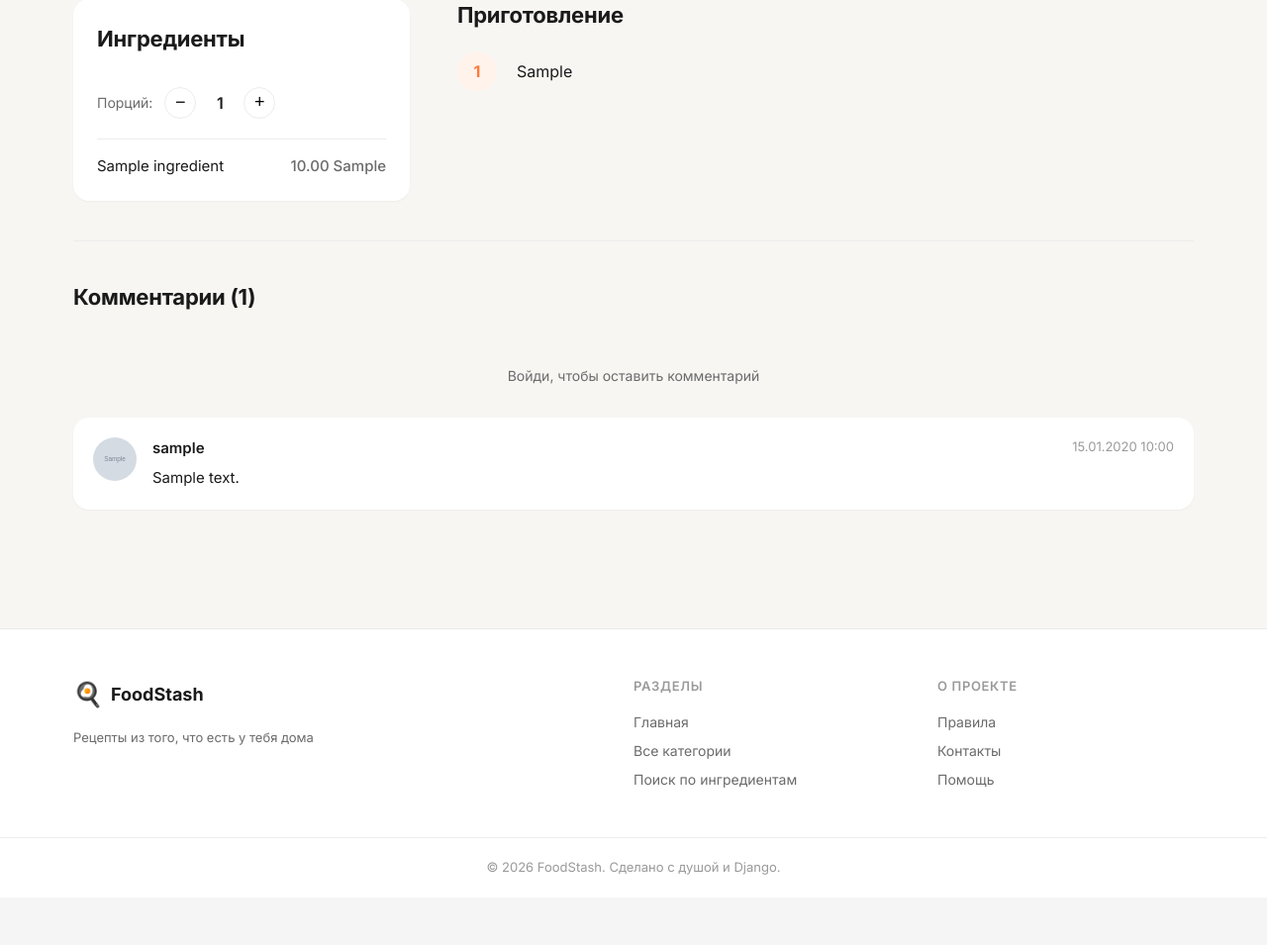
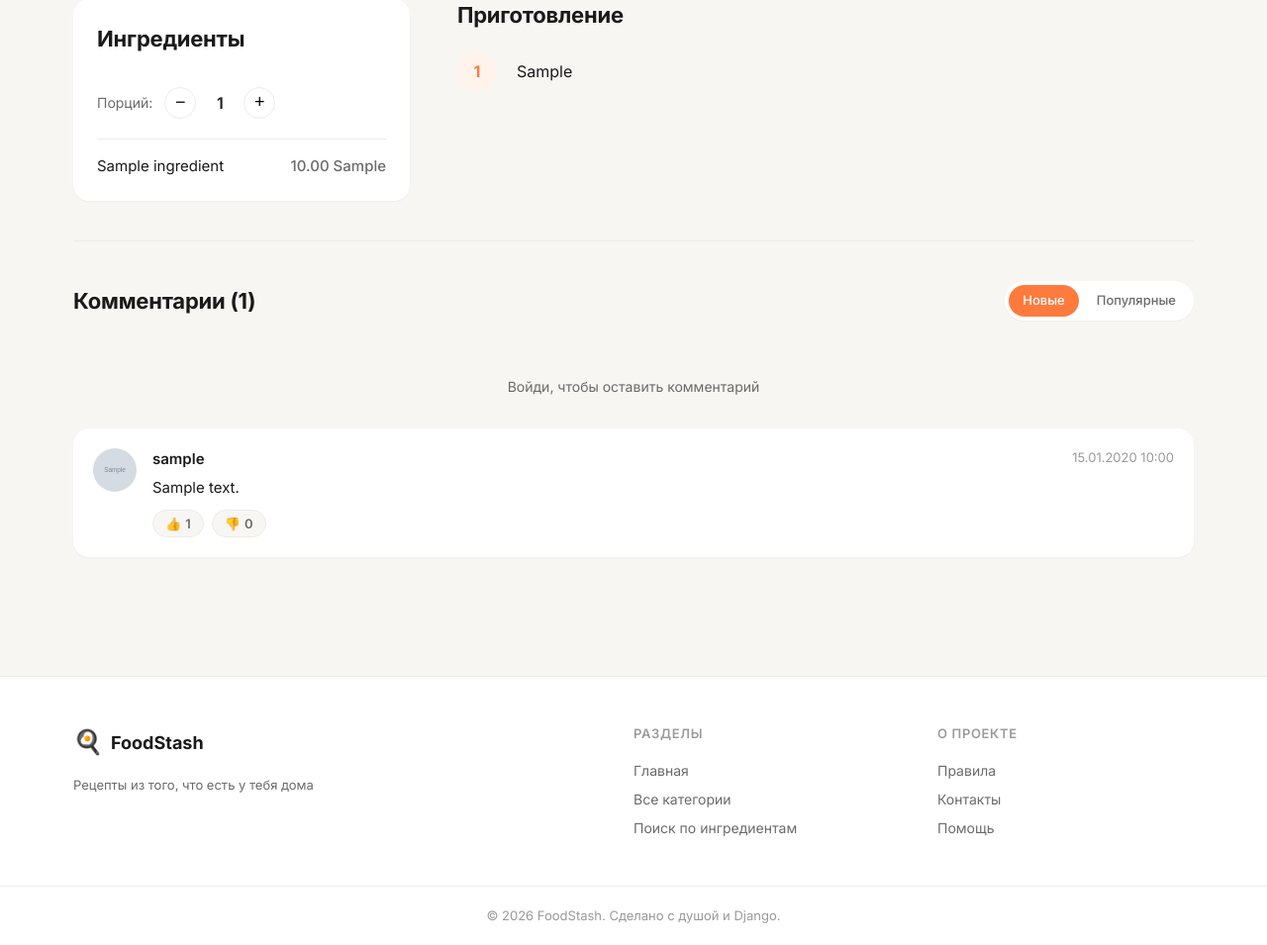
Before and after one commit to Artur1to/FoodStash, a Django app: a page that uses recipes/templates/recipes/recipe_detail.html in a window 1280 px wide. Shown: the part 654-1609 px from the top of the page at 99% size. Before the commit the page ends 1538 px from the top, so only its background shows below. Run offline with Django 5.2, Linux system fonts and the light colour scheme; tables that the repository leaves empty hold one stand-in row (values such as "Sample post"); grey boxes marked "Sample" are stand-in pictures.

Commit message:
+Лайки и сортировка комментариев

```diff
--- a/recipes/models.py
+++ b/recipes/models.py
@@ -109,3 +109,21 @@ class Like(models.Model):
 
     class Meta:
         unique_together = ('user', 'recipe')
+
+
+class CommentVote(models.Model):
+    VOTE_CHOICES = [
+        ('like', 'Like'),
+        ('dislike', 'Dislike'),
+    ]
+
+    user = models.ForeignKey(User, on_delete=models.CASCADE)
+    comment = models.ForeignKey(Comment, on_delete=models.CASCADE, related_name='votes')
+    vote_type = models.CharField(max_length=10, choices=VOTE_CHOICES)
+    created_at = models.DateTimeField(auto_now_add=True)
+
+    class Meta:
+        unique_together = ('user', 'comment')
+
+    def __str__(self):
+        return f"{self.user.username} — {self.vote_type}"
--- a/recipes/static/recipes/css/style.css
+++ b/recipes/static/recipes/css/style.css
@@ -1546,3 +1546,87 @@ textarea.form-input {
     background: var(--primary-soft);
     color: var(--primary);
 }
+
+/* ===== СОРТИРОВКА КОММЕНТАРИЕВ ===== */
+.comments-header {
+    display: flex;
+    align-items: center;
+    justify-content: space-between;
+    gap: 16px;
+    margin-bottom: 24px;
+    flex-wrap: wrap;
+}
+
+.comments-header .recipe-section-title {
+    margin-bottom: 0;
+}
+
+.comments-sort {
+    display: flex;
+    gap: 4px;
+    background: #fff;
+    padding: 4px;
+    border-radius: 100px;
+    box-shadow: var(--shadow-sm);
+}
+
+.sort-btn {
+    padding: 6px 14px;
+    border-radius: 100px;
+    font-size: 13px;
+    font-weight: 500;
+    color: var(--text-muted);
+    transition: all 0.2s;
+}
+
+.sort-btn:hover {
+    color: var(--text);
+}
+
+.sort-btn.active {
+    background: var(--primary);
+    color: #fff;
+}
+
+/* ===== ЛАЙКИ / ДИЗЛАЙКИ НА КОММЕНТАРИЯХ ===== */
+.comment-votes {
+    display: flex;
+    gap: 8px;
+    margin-top: 10px;
+}
+
+.vote-btn {
+    display: inline-flex;
+    align-items: center;
+    gap: 4px;
+    padding: 5px 12px;
+    background: var(--bg);
+    border: 1px solid var(--border);
+    border-radius: 100px;
+    font-size: 13px;
+    font-family: inherit;
+    color: var(--text-muted);
+    cursor: pointer;
+    transition: all 0.2s;
+}
+
+.vote-btn:hover {
+    border-color: var(--primary);
+    color: var(--primary);
+}
+
+.vote-btn.active.vote-btn--like {
+    background: #e8f5e9;
+    border-color: #4caf50;
+    color: #2e7d32;
+}
+
+.vote-btn.active.vote-btn--dislike {
+    background: #ffebee;
+    border-color: #e53935;
+    color: #c62828;
+}
+
+.vote-count {
+    font-weight: 600;
+}
--- a/recipes/templates/recipes/recipe_detail.html
+++ b/recipes/templates/recipes/recipe_detail.html
@@ -147,7 +147,14 @@
 
     <!-- КОММЕНТАРИИ -->
     <section class="comments-section">
-        <h2 class="recipe-section-title">Комментарии ({{ comments_count }})</h2>
+        <div class="comments-header">
+            <h2 class="recipe-section-title">Комментарии ({{ comments_count }})</h2>
+
+            <div class="comments-sort">
+                <a href="?sort=date" class="sort-btn {% if sort == 'date' %}active{% endif %}">Новые</a>
+                <a href="?sort=likes" class="sort-btn {% if sort == 'likes' %}active{% endif %}">Популярные</a>
+            </div>
+        </div>
 
         {% if user.is_authenticated %}
             <form method="post" action="{% url 'add_comment' recipe.id %}" class="comment-form">
@@ -162,21 +169,35 @@
         {% endif %}
 
         <div class="comments-list">
-            {% for comment in comments %}
-                <div class="comment-item">
+            {% for item in comments_data %}
+                <div class="comment-item" data-comment-id="{{ item.obj.id }}">
                     <div class="comment-item__avatar">
-                        {% if comment.user.avatar %}
-                            <img src="{{ comment.user.avatar.url }}" alt="{{ comment.user.username }}">
+                        {% if item.obj.user.avatar %}
+                            <img src="{{ item.obj.user.avatar.url }}" alt="{{ item.obj.user.username }}">
                         {% else %}
-                            <div class="comment-avatar-placeholder">{{ comment.user.username|first|upper }}</div>
+                            <div class="comment-avatar-placeholder">{{ item.obj.user.username|first|upper }}</div>
                         {% endif %}
                     </div>
                     <div class="comment-item__body">
                         <div class="comment-item__header">
-                            <a href="{% url 'profile' comment.user.username %}" class="comment-item__name">{{ comment.user.username }}</a>
-                            <span class="comment-item__date">{{ comment.created_at|date:"d.m.Y H:i" }}</span>
+                            <a href="{% url 'profile' item.obj.user.username %}" class="comment-item__name">{{ item.obj.user.username }}</a>
+                            <span class="comment-item__date">{{ item.obj.created_at|date:"d.m.Y H:i" }}</span>
                         </div>
-                        <p class="comment-item__text">{{ comment.content }}</p>
+                        <p class="comment-item__text">{{ item.obj.content }}</p>
+
+                        <!-- ЛАЙКИ / ДИЗЛАЙКИ -->
+                        <div class="comment-votes">
+                            <button class="vote-btn vote-btn--like {% if item.user_vote == 'like' %}active{% endif %}"
+                                    data-url="{% url 'vote_comment' item.obj.id %}"
+                                    data-vote="like">
+                                👍 <span class="vote-count">{{ item.likes }}</span>
+                            </button>
+                            <button class="vote-btn vote-btn--dislike {% if item.user_vote == 'dislike' %}active{% endif %}"
+                                    data-url="{% url 'vote_comment' item.obj.id %}"
+                                    data-vote="dislike">
+                                👎 <span class="vote-count">{{ item.dislikes }}</span>
+                            </button>
+                        </div>
                     </div>
                 </div>
             {% empty %}
@@ -281,5 +302,40 @@ if (favBtn) {
         }
     });
 }
+// === Голосование за комментарии ===
+document.querySelectorAll('.vote-btn').forEach(btn => {
+    btn.addEventListener('click', async () => {
+        const url = btn.dataset.url;
+        const voteType = btn.dataset.vote;
+        const commentItem = btn.closest('.comment-item');
+
+        const formData = new FormData();
+        formData.append('vote_type', voteType);
+
+        const response = await fetch(url, {
+            method: 'POST',
+            headers: {'X-CSRFToken': getCookie('csrftoken')},
+            body: formData,
+        });
+
+        if (response.status === 401) {
+            window.location.href = '/login/?next=' + window.location.pathname;
+            return;
+        }
+
+        const data = await response.json();
+
+        // Обновляем счётчики
+        commentItem.querySelector('.vote-btn--like .vote-count').textContent = data.likes;
+        commentItem.querySelector('.vote-btn--dislike .vote-count').textContent = data.dislikes;
+
+        // Обновляем активные состояния
+        const likeBtn = commentItem.querySelector('.vote-btn--like');
+        const dislikeBtn = commentItem.querySelector('.vote-btn--dislike');
+
+        likeBtn.classList.toggle('active', data.user_vote === 'like');
+        dislikeBtn.classList.toggle('active', data.user_vote === 'dislike');
+    });
+});
 </script>
 {% endblock %}
--- a/recipes/urls.py
+++ b/recipes/urls.py
@@ -18,6 +18,8 @@ urlpatterns = [
     path('recipe/<int:recipe_id>/like/', views.toggle_like, name='toggle_like'),
     path('recipe/<int:recipe_id>/comment/', views.add_comment, name='add_comment'),
 
+    path('comment/<int:comment_id>/vote/', views.vote_comment, name='vote_comment'),
+
     path('recipe/add/', views.recipe_add, name='recipe_add'),
     path('recipe/<slug:slug>/', views.recipe_detail, name='recipe_detail'),
 
--- a/recipes/views.py
+++ b/recipes/views.py
@@ -4,10 +4,11 @@ from django.http import JsonResponse
 from django.views.decorators.http import require_POST
 from django.contrib.auth.decorators import login_required
 from django.forms import inlineformset_factory
+from django.db.models import Count, Q
 from .forms import RegisterForm, UserForm, RecipeForm, RecipeIngredientForm
 from .models import (
     User, Category, Ingredient, Recipe,
-    RecipeIngredient, Favorite, Rating, Comment, Like
+    RecipeIngredient, Favorite, Rating, Comment, Like, CommentVote
 )
 
 def home(request):
@@ -90,7 +91,7 @@ def profile_edit(request):
 def recipe_detail(request, slug):
     recipe = get_object_or_404(Recipe, slug=slug)
 
-    # === УНИКАЛЬНЫЙ ПРОСМОТР (через сессию) ===
+    # Уникальный просмотр
     viewed = request.session.get('viewed_recipes', [])
     if recipe.id not in viewed:
         recipe.views_count += 1
@@ -99,7 +100,35 @@ def recipe_detail(request, slug):
         request.session['viewed_recipes'] = viewed
 
     ingredients = recipe.ingredients.select_related('ingredient').all()
-    comments = recipe.comments.select_related('user').order_by('-created_at')
+
+    # === СОРТИРОВКА КОММЕНТАРИЕВ ===
+    sort = request.GET.get('sort', 'date')
+    if sort == 'likes':
+        comments = recipe.comments.select_related('user').annotate(
+            likes_count=Count('votes', filter=Q(votes__vote_type='like'))
+        ).order_by('-likes_count', '-created_at')
+    else:
+        comments = recipe.comments.select_related('user').order_by('-created_at')
+
+    # Прокачиваем каждый комментарий данными о лайках/дизлайках
+    user_votes = {}
+    if request.user.is_authenticated:
+        votes = CommentVote.objects.filter(
+            user=request.user,
+            comment__recipe=recipe
+        ).values_list('comment_id', 'vote_type')
+        user_votes = dict(votes)
+
+    comments_data = []
+    for comment in comments:
+        likes = comment.votes.filter(vote_type='like').count()
+        dislikes = comment.votes.filter(vote_type='dislike').count()
+        comments_data.append({
+            'obj': comment,
+            'likes': likes,
+            'dislikes': dislikes,
+            'user_vote': user_votes.get(comment.id),
+        })
 
     is_favorite = False
     is_liked = False
@@ -110,11 +139,12 @@ def recipe_detail(request, slug):
     return render(request, 'recipes/recipe_detail.html', {
         'recipe': recipe,
         'ingredients': ingredients,
-        'comments': comments,
+        'comments_data': comments_data,
+        'comments_count': len(comments_data),
         'is_favorite': is_favorite,
         'is_liked': is_liked,
         'likes_count': recipe.likes.count(),
-        'comments_count': comments.count(),
+        'sort': sort,
     })
 
 
@@ -207,3 +237,39 @@ def recipe_add(request):
         'form': form,
         'formset': formset,
     })
+
+@require_POST
+def vote_comment(request, comment_id):
+    if not request.user.is_authenticated:
+        return JsonResponse({'error': 'auth_required'}, status=401)
+
+    comment = get_object_or_404(Comment, id=comment_id)
+    vote_type = request.POST.get('vote_type')
+
+    if vote_type not in ('like', 'dislike'):
+        return JsonResponse({'error': 'invalid'}, status=400)
+
+    existing = CommentVote.objects.filter(user=request.user, comment=comment).first()
+
+    if existing:
+        if existing.vote_type == vote_type:
+            # Убираем голос
+            existing.delete()
+            user_vote = None
+        else:
+            # Меняем голос
+            existing.vote_type = vote_type
+            existing.save()
+            user_vote = vote_type
+    else:
+        CommentVote.objects.create(user=request.user, comment=comment, vote_type=vote_type)
+        user_vote = vote_type
+
+    likes = comment.votes.filter(vote_type='like').count()
+    dislikes = comment.votes.filter(vote_type='dislike').count()
+
+    return JsonResponse({
+        'likes': likes,
+        'dislikes': dislikes,
+        'user_vote': user_vote,
+    })
```
Also changed, not shown: recipes/migrations/0003_commentvote.py (added).
